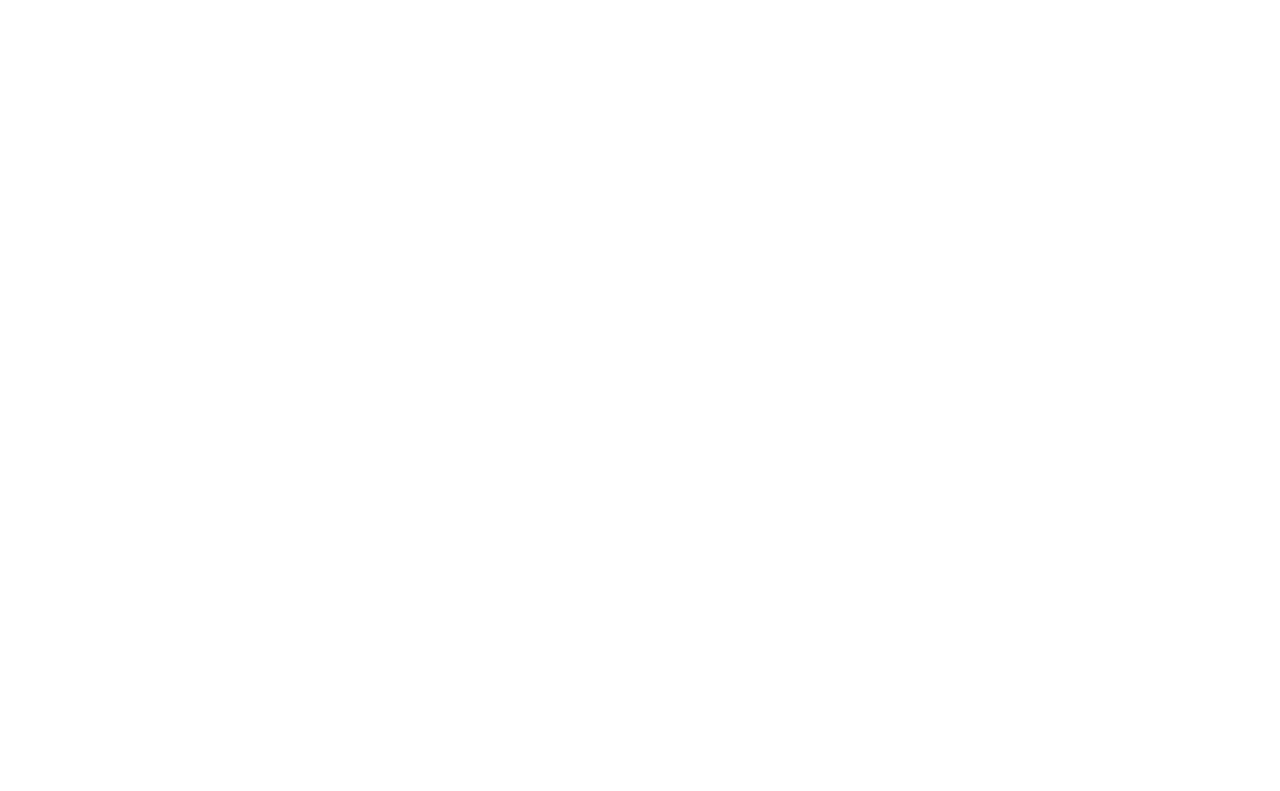
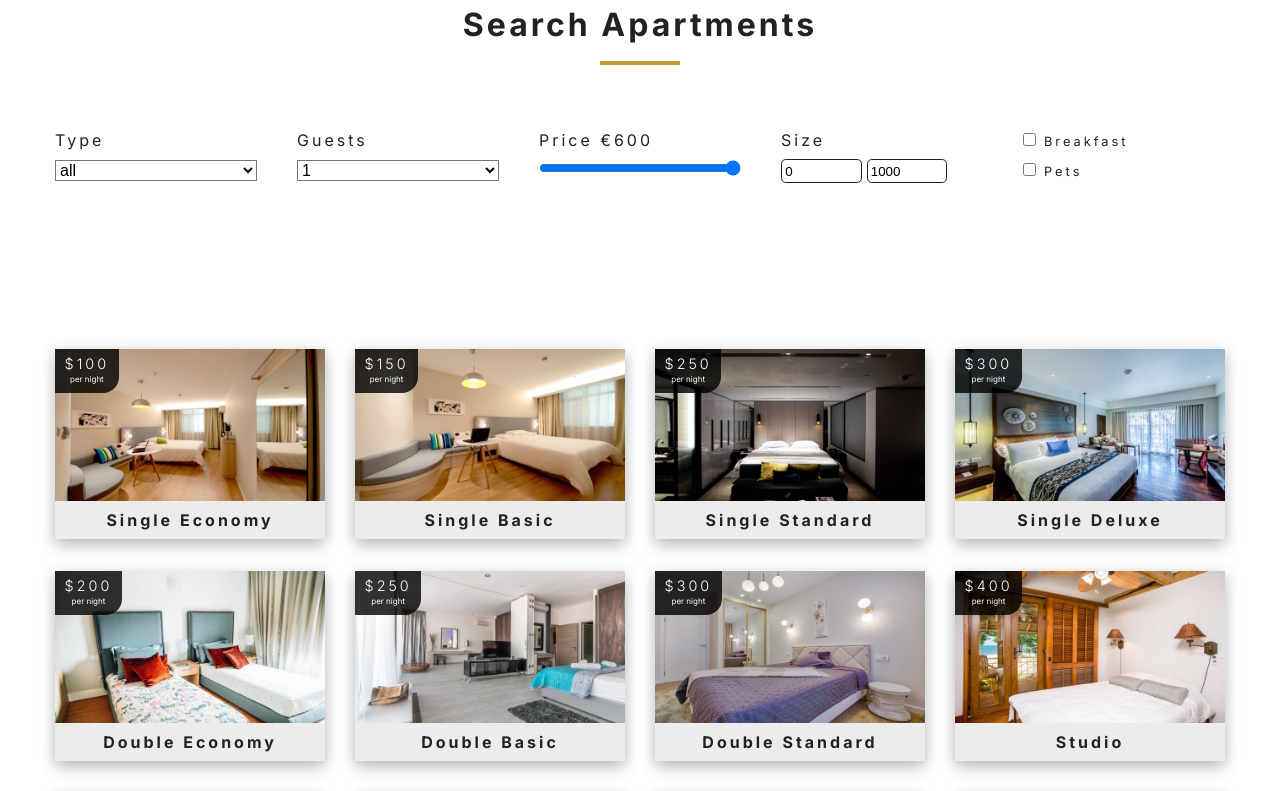
Before and after one commit to bhajko/BP-Deluxe-Homes, a React (Create React App) app: page /apartments in a window 1280 px wide. Shown: the part 600-1391 px from the top of the page. Before the commit the page ends 800 px from the top, so only its background shows below. Built offline with nearby package versions, Linux system fonts and the light colour scheme.

Commit message:
filter component added

```diff
--- a/src/App.css
+++ b/src/App.css
@@ -379,8 +379,8 @@ h6 {
   transform: translate(-50%, -50%) scale(1);
 }
 .apartment-info {
-  background: var(--primaryColor);
-  color: var(--mainWhite);
+  background: var(--mainGrey);
+  color: var(--mainBlack);
   text-transform: capitalize;
   padding: 0.5rem 0;
   text-align: center;
--- /dev/null
+++ b/src/components/AptContainer.jsx
@@ -0,0 +1,21 @@
+import React from "react";
+import AptFilter from "./AptFilter";
+import AptList from "./AptList";
+import { withAptConsumser } from "../context";
+import Loading from "./Loading";
+
+function AptContainer({ context }) {
+  const { loading, sortedApartments, apartments } = context;
+
+  if (loading) {
+    return <Loading />;
+  }
+  return (
+    <div>
+      <AptFilter apartments={apartments} />
+      <AptList apartments={sortedApartments} />
+    </div>
+  );
+}
+
+export default withAptConsumser(AptContainer);
--- /dev/null
+++ b/src/components/AptFilter.jsx
@@ -0,0 +1,146 @@
+import React, { useContext } from "react";
+import { ApartmentContext } from "../context";
+import Title from "../components/Title";
+
+// get all uniquie values
+const getUnique = (items, value) => {
+  return [...new Set(items.map(item => item[value]))];
+};
+
+export default function AptFilter({ apartments }) {
+  const context = useContext(ApartmentContext);
+  const {
+    handleChange,
+    type,
+    capacity,
+    price,
+    minPrice,
+    maxPrice,
+    minSize,
+    maxSize,
+    breakfast,
+    pets
+  } = context;
+
+  // get unique types
+  let types = getUnique(apartments, "type");
+
+  // add all
+  types = ["all", ...types];
+
+  // map to jsx
+  types = types.map((item, index) => {
+    return (
+      <option value={item} key={index}>
+        {item}
+      </option>
+    );
+  });
+
+  let people = getUnique(apartments, "capacity");
+  people = people.map((item, index) => {
+    return (
+      <option key={index} value={item}>
+        {item}
+      </option>
+    );
+  });
+
+  return (
+    <section className="filter-container">
+      <Title title="search apartments" />
+      <form className="filter-form">
+        {/** select type */}
+        <div className="form-group">
+          <label htmlFor="type">Type</label>
+          <select
+            name="type"
+            id="type"
+            value={type}
+            className="form-control"
+            onChange={handleChange}
+          >
+            {types}
+          </select>
+        </div>
+        {/** end of select type */}
+        {/** guests */}
+        <div className="form-group">
+          <label htmlFor="capacity">Guests</label>
+          <select
+            name="capacity"
+            id="capacity"
+            value={capacity}
+            className="form-control"
+            onChange={handleChange}
+          >
+            {people}
+          </select>
+        </div>
+        {/** end of guests */}
+        {/** apt price*/}
+        <div className="form-group">
+          <label htmlFor="price">Price €{price}</label>
+          <input
+            type="range"
+            name="price"
+            min={minPrice}
+            max={maxPrice}
+            id="price"
+            value={price}
+            onChange={handleChange}
+            className="form-control"
+          />
+        </div>
+        {/** end of apt price*/}
+        {/** size */}
+        <div className="form-group">
+          <label htmlFor="size">Size</label>
+          <div className="size-inputs">
+            <input
+              type="number"
+              name="minSize"
+              id="size"
+              value={minSize}
+              onChange={handleChange}
+              className="size-input"
+            />
+            <input
+              type="number"
+              name="maxSize"
+              id="size"
+              value={maxSize}
+              onChange={handleChange}
+              className="size-input"
+            />
+          </div>
+        </div>
+        {/** end of size */}
+        {/** extras */}
+        <div className="form-group">
+          <div className="single-extra">
+            <input
+              type="checkbox"
+              name="breakfast"
+              id="breakfast"
+              checked={breakfast}
+              onChange={handleChange}
+            />
+            <label htmlFor="breakfast">breakfast</label>
+          </div>
+          <div className="single-extra">
+            <input
+              type="checkbox"
+              name="pets"
+              id="pets"
+              checked={pets}
+              onChange={handleChange}
+            />
+            <label htmlFor="pets">pets</label>
+          </div>
+        </div>
+        {/** end of extras */}
+      </form>
+    </section>
+  );
+}
--- /dev/null
+++ b/src/components/AptList.jsx
@@ -0,0 +1,21 @@
+import React from "react";
+import Apartment from "./Apartment";
+
+export default function AptList({ apartments }) {
+  if (apartments.length === 0) {
+    return (
+      <div className="empty-search">
+        <h3>No apartments matched your criteria.</h3>
+      </div>
+    );
+  }
+  return (
+    <section className="apartmentslist">
+      <div className="apartmentslist-center">
+        {apartments.map(item => {
+          return <Apartment key={item.id} apartment={item} />;
+        })}
+      </div>
+    </section>
+  );
+}
--- a/src/context.jsx
+++ b/src/context.jsx
@@ -8,7 +8,16 @@ class ApartmentProvider extends Component {
     apartments: [],
     sortedApartments: [],
     featuredApartments: [],
-    loading: true
+    loading: true,
+    type: "all",
+    capacity: 1,
+    price: 0,
+    minPrice: 0,
+    maxPrice: 600,
+    minSize: 0,
+    maxSize: 1000,
+    breakfast: false,
+    pets: false
   };
 
   componentDidMount() {
@@ -16,11 +25,15 @@ class ApartmentProvider extends Component {
     let featuredApartments = apartments.filter(
       apartment => apartment.featured === true
     );
+    let maxPrice = Math.max(...apartments.map(item => item.price));
+    let maxSize = Math.max(...apartments.map(item => item.size));
     this.setState({
       apartments,
       featuredApartments,
       sortedApartments: apartments,
-      loading: false
+      loading: false,
+      price: maxPrice,
+      size: maxSize
     });
   }
 
@@ -40,10 +53,78 @@ class ApartmentProvider extends Component {
     return apartment;
   };
 
+  handleChange = event => {
+    const target = event.target;
+    const value = target.type === "checkbox" ? target.checked : target.value;
+    const name = event.target.name;
+    this.setState(
+      {
+        [name]: value
+      },
+      this.filterApartments
+    );
+  };
+
+  filterApartments = () => {
+    let {
+      apartments,
+      type,
+      capacity,
+      price,
+      minSize,
+      maxSize,
+      breakfast,
+      pets
+    } = this.state;
+
+    // all the apartments
+    let tempApts = [...apartments];
+
+    // transform values
+    capacity = parseInt(capacity);
+    price = parseInt(price);
+
+    // filter by type
+    if (type !== "all") {
+      tempApts = tempApts.filter(apt => apt.type === type);
+    }
+
+    // filter by capacity
+    if (capacity !== 1) {
+      tempApts = tempApts.filter(apt => apt.capacity >= capacity);
+    }
+
+    // filter by price
+    tempApts = tempApts.filter(apt => apt.price < price);
+
+    // filter by size
+    tempApts = tempApts.filter(
+      apt => apt.size >= minSize && apt.size <= maxSize
+    );
+
+    // filter by breakfast
+    if (breakfast) {
+      tempApts = tempApts.filter(apt => apt.breakfast === true);
+    }
+
+    // filter by pets
+    if (pets) {
+      tempApts = tempApts.filter(apt => apt.pets === true);
+    }
+
+    this.setState({
+      sortedApartments: tempApts
+    });
+  };
+
   render() {
     return (
       <ApartmentContext.Provider
-        value={{ ...this.state, getApartment: this.getApartment }}
+        value={{
+          ...this.state,
+          getApartment: this.getApartment,
+          handleChange: this.handleChange
+        }}
       >
         {this.props.children}
       </ApartmentContext.Provider>
@@ -53,4 +134,14 @@ class ApartmentProvider extends Component {
 
 const ApartmentConsumer = ApartmentContext.Consumer;
 
+export function withAptConsumser(Component) {
+  return function ConsumerWrapper(props) {
+    return (
+      <ApartmentConsumer>
+        {value => <Component {...props} context={value} />}
+      </ApartmentConsumer>
+    );
+  };
+}
+
 export { ApartmentProvider, ApartmentConsumer, ApartmentContext };
--- a/src/pages/Apartments.jsx
+++ b/src/pages/Apartments.jsx
@@ -2,9 +2,11 @@ import React from "react";
 import { Link } from "react-router-dom";
 import Hero from "../components/Hero";
 import Banner from "../components/Banner";
+import AptContainer from "../components/AptContainer";
 
 const Apartments = () => {
   return (
+    <>
       <Hero hero="apartmentsHero">
         <Banner title="Our apartments">
           <Link to="/" className="btn-primary">
@@ -12,6 +14,8 @@ const Apartments = () => {
           </Link>
         </Banner>
       </Hero>
+      <AptContainer />
+    </>
   );
 };
 
```
Also changed, not shown: 2 other files (tests, documents, lock files or other folders). Lines whose indentation alone changed are shown as unchanged.
